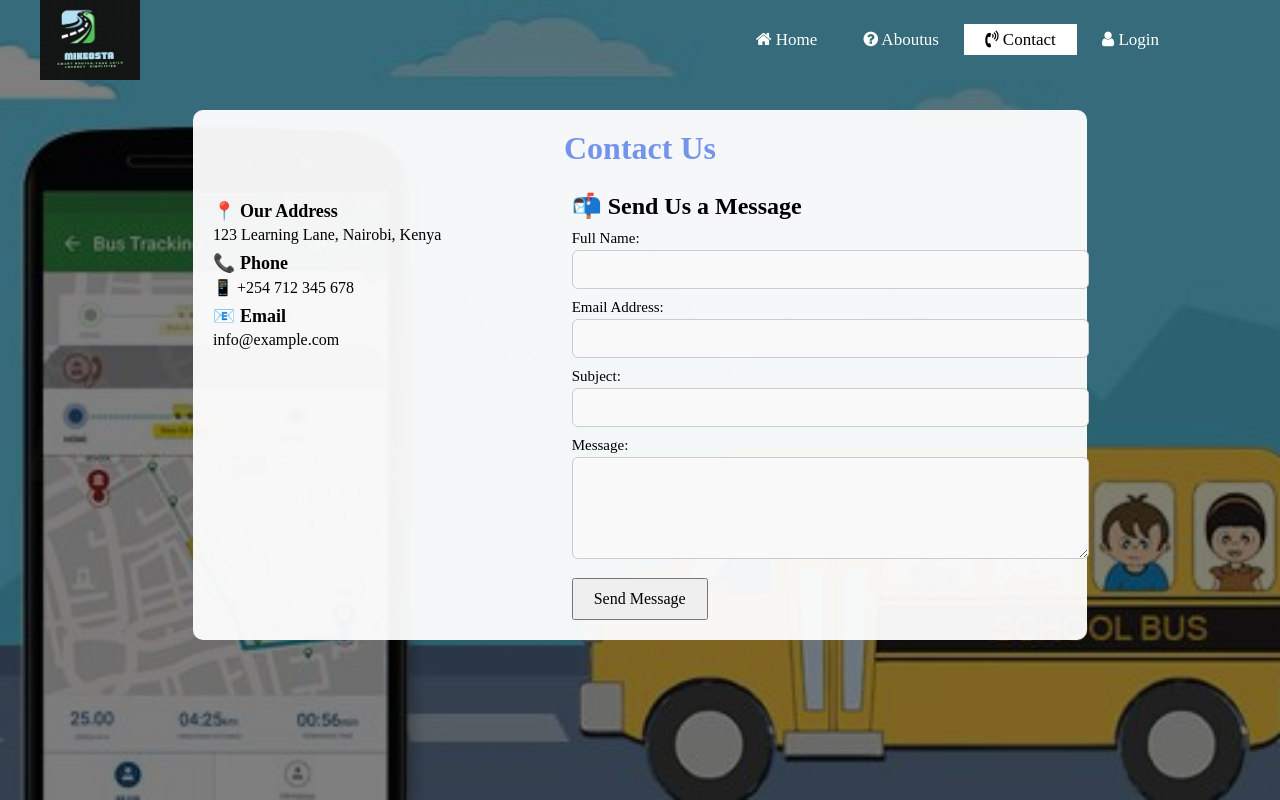
After one commit to kostakis2000/mikesaruni, a PHP site: page /contact.php in a window 1280 px wide. The commit adds this page. Run offline with PHP 8.4, Linux system fonts and the light colour scheme.

Commit message:
renamed my contact .html file to contact.php, added another css for the admin page, added a table for contact information linked to a table that will display to the admin

```diff
--- a/about.html
+++ b/about.html
@@ -24,8 +24,7 @@
             <ul>
                 <li><a href="index.html"><i class="fa fa-home"></i> Home</a></li>
                 <li class="active"><a href="about.html"><i class="fa fa-question-circle"></i> Aboutus</a></li>
-                <li><a href="contact.html"><i class="fa fa-volume-control-phone"></i> Contact</a></li>
-                <li><a href="track.html"><i class="fa fa-map-marker"></i> Trackstudent</a></li>
+                <li><a href="contact.php"><i class="fa fa-volume-control-phone"></i> Contact</a></li>
                 <li><a href="login.php"><i class="fa fa-user"></i> Login</a></li>
             </ul>
         </div>
--- /dev/null
+++ b/contact.php
@@ -0,0 +1,63 @@
+<!DOCTYPE html>
+<html lang="en">
+<head>
+    <meta charset="UTF-8">
+    <meta name="viewport" content="width=device-width, initial-scale=1.0">
+    <title>Contact</title>
+    <link rel="stylesheet" href="style.css">
+    <link rel="stylesheet" type="text/css" href="https://stackpath.bootstrapcdn.com/font-awesome/4.7.0/css/font-awesome.min.css">
+
+</head>
+<body class="bodyindex">
+    <header class="driverheader">
+        <div class="main">
+            <div class="logo">
+                <img src="images/lokos.jpg">
+            </div>
+            <ul>
+                <li><a href="index.html"><i class="fa fa-home"></i> Home</a></li>
+                <li><a href="about.html"><i class="fa fa-question-circle"></i> Aboutus</a></li>
+                <li class="active"><a href="contact.php"><i class="fa fa-volume-control-phone"></i> Contact</a></li>
+                <li><a href="login.php"><i class="fa fa-user"></i> Login</a></li>
+            </ul>
+        </div>
+    </header>
+    <div class="contact-container">
+  <h1 class="contact-title">Contact Us</h1>
+
+  <div class="contact-info">
+    <h2>📍 Our Address</h2>
+    <p>123 Learning Lane, Nairobi, Kenya</p>
+
+    <h2>📞 Phone</h2>
+    <p>📱 +254 712 345 678</p>
+
+    <h2>📧 Email</h2>
+    <p>info@example.com</p>
+  </div>
+
+  <div class="contact-form">
+    <h2>📬 Send Us a Message</h2>
+    <form action="submit_contact.php" method="POST">
+      <label for="name">Full Name:</label>
+      <input type="text" id="name" name="name" required>
+
+      <label for="email">Email Address:</label>
+      <input type="email" id="email" name="email" required>
+
+      <label for="subject">Subject:</label>
+      <input type="text" id="subject" name="subject">
+
+      <label for="message">Message:</label>
+      <textarea id="message" name="message" rows="5" required></textarea>
+
+      <button type="submit">Send Message</button>
+    </form>
+  </div>
+</div>
+
+</body>
+</html>
+
+</body>
+</html>
--- a/driver_page.php
+++ b/driver_page.php
@@ -29,7 +29,7 @@ if (!isset($_SESSION['email'])) {
             <ul>
 
                 <li><a href="about.html"><i class="fa fa-question-circle"></i> Aboutus</a></li>
-                <li><a href="contact.html"><i class="fa fa-volume-control-phone"></i> Contact</a></li>
+                <li><a href="contact.php"><i class="fa fa-volume-control-phone"></i> Contact</a></li>
                 <li><a href="track.html"><i class="fa fa-map-marker"></i> Trackstudent</a></li>
                 <?php if (isset($_SESSION['email'])): ?>
     <li><a href="logout.php"><i class="fa fa-sign-out"></i> Logout</a></li>
--- a/index.html
+++ b/index.html
@@ -17,8 +17,7 @@
             <ul>
                 <li class="active"><a href="index.html"><i class="fa fa-home"></i> Home</a></li>
                 <li><a href="about.html"><i class="fa fa-question-circle"></i> Aboutus</a></li>
-                <li><a href="contact.html"><i class="fa fa-volume-control-phone"></i> Contact</a></li>
-                <li><a href="track.html"><i class="fa fa-map-marker"></i> Trackstudent</a></li>
+                <li><a href="contact.php"><i class="fa fa-volume-control-phone"></i> Contact</a></li>
                 <li><a href="login.php"><i class="fa fa-user"></i> Login</a></li>
             </ul>
         </div>
--- a/login.php
+++ b/login.php
@@ -70,7 +70,7 @@ function isActiveForm($formName, $activeForm) {
             <ul>
                 <li><a href="index.html"><i class="fa fa-home"></i> Home</a></li>
                 <li><a href="about.html"><i class="fa fa-question-circle"></i> Aboutus</a></li>
-                <li><a href="contact.html"><i class="fa fa-volume-control-phone"></i> Contact</a></li>
+                <li><a href="contact.php"><i class="fa fa-volume-control-phone"></i> Contact</a></li>
                 <li><a href="track.html"><i class="fa fa-map-marker"></i> Trackstudent</a></li>
                 <li class="active"><a href="login.html"><i class="fa fa-user"></i> Login</a>
             </ul>
--- a/style.css
+++ b/style.css
@@ -241,3 +241,75 @@ ul li.active a{
     padding-left: 50px;
     display: block;
 }
+.contact-container {
+  max-width: 1000px;
+  margin: 10px auto; /* Reduced top spacing */
+  padding: 20px 20px;  /* Tighter padding */
+  background: rgba(255, 255, 255, 0.95);
+  border-radius: 10px;
+  font-family: Century;
+  color: #000;
+  display: flex;
+  flex-wrap: wrap;
+  gap: 15px;  /* Reduced gap between left and right */
+  justify-content: flex-start;  /* Align items to the left */
+  align-items: flex-start;
+}
+
+.contact-title {
+  width: 100%;
+  text-align: center;
+  font-size: 32px;
+  color: #7494ec;
+  margin-bottom: 10px;  /* Less margin */
+}
+
+.contact-info {
+  flex: 1;
+  min-width: 320px;
+  max-width: 40%; /* Prevents it from expanding too wide */
+}
+
+.contact-info h2 {
+  font-size: 18px;
+  margin: 8px 0 4px 0;
+}
+
+.contact-info p {
+  margin: 0 0 8px 0;
+}
+
+.contact-form {
+  flex: 2;
+  min-width: 300px;
+  max-width: 58%;  /* Constrains right side so it's not pushed far */
+  padding-left: 10px; /* Slight padding from left info section */
+}
+
+.contact-form label {
+  margin-top: 10px;
+  font-size: 15px;
+  display: block;
+}
+
+.contact-form input,
+.contact-form textarea {
+  width: 100%;
+  padding: 10px;
+  margin-top: 3px;
+  border: 1px solid #ccc;
+  border-radius: 6px;
+  font-size: 15px;
+  background: #f9f9f9;
+}
+
+.contact-form textarea {
+  height: 80px;
+  resize: vertical;
+}
+
+.contact-form button {
+  margin-top: 15px;
+  padding: 10px 20px;
+  font-size: 16px;
+}
```
Also changed, not shown: admin.css (added, +102 -0 lines), admin_page.php (+94 -0 lines), contact.html (deleted, +0 -30 lines), submit_contact.php (added, +33 -0 lines).
